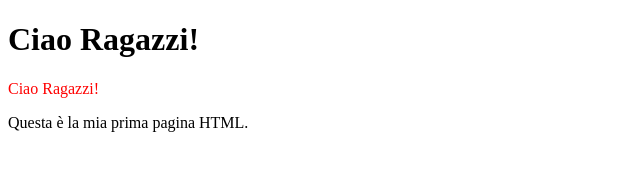
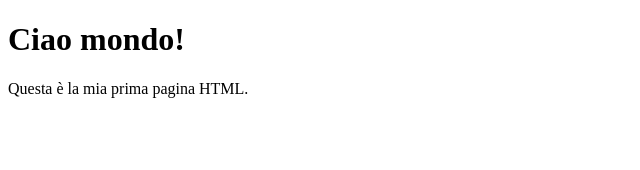
Before and after one commit to carmelo861/Carmelo, a plain HTML site: page index.html in a window 1280 px wide. Shown: the whole page, without its empty margins (0-640 px from the left). Drawn offline with Linux system fonts and the light colour scheme.

Commit message:
Update index.html
modifica codice

```diff
--- a/index.html
+++ b/index.html
@@ -4,9 +4,7 @@
     <title>La mia prima pagina</title>
 </head>
 <body>
-    <h1>Ciao Ragazzi!</h1>
-    <p style="color: red;">Ciao Ragazzi!</p>
+    <h1>Ciao mondo!</h1>
     <p>Questa è la mia prima pagina HTML.</p>
-
 </body>
 </html>
```
